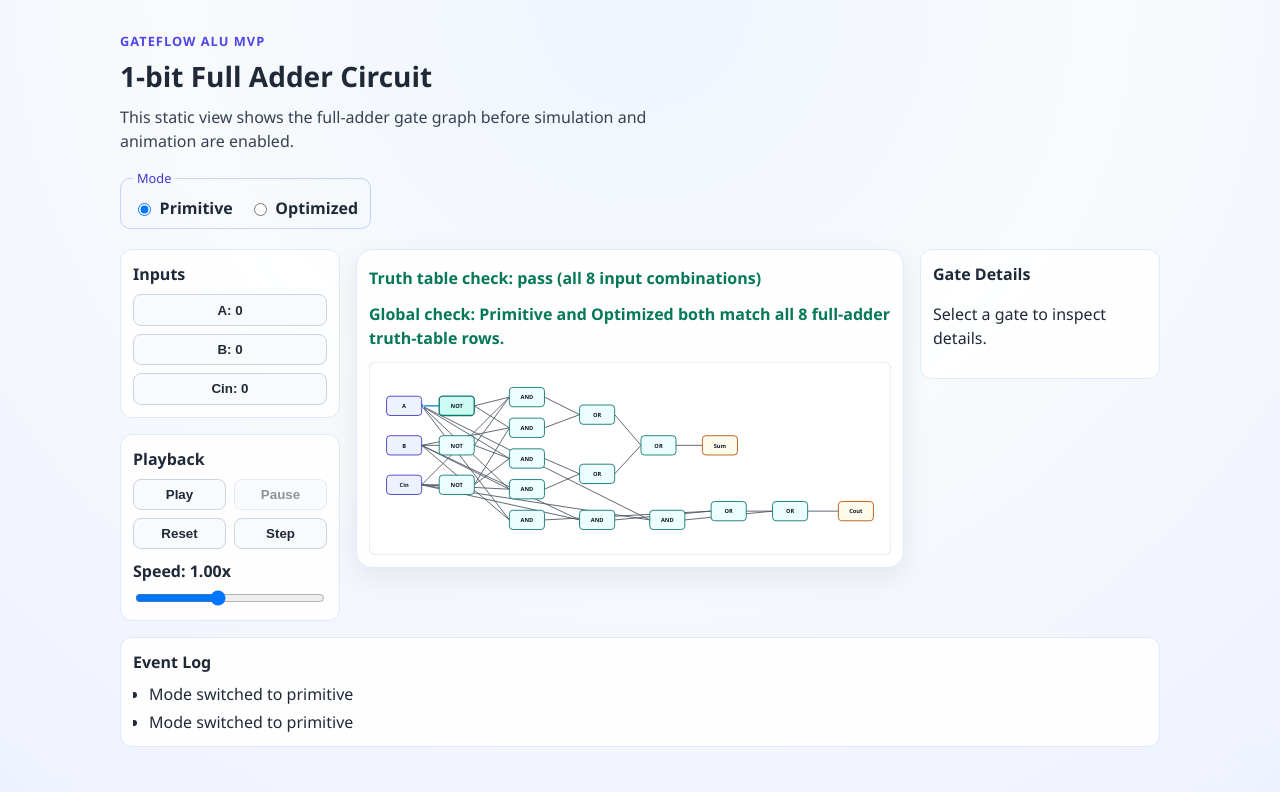
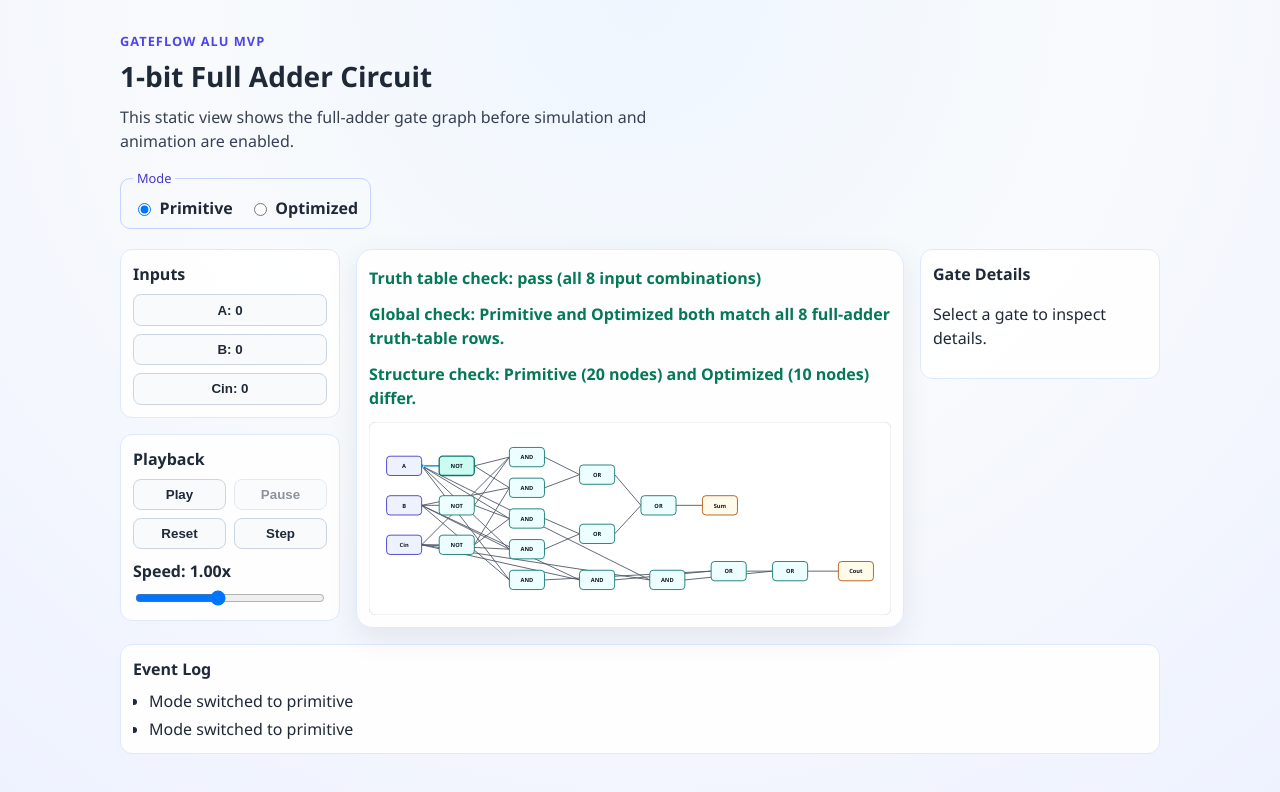
Before and after one commit to Picminmin/GateFlow-ALU, a React (Vite) app: page / in a window 1280 px wide. Shown: the top 792 px of the page. Built offline with nearby package versions, Linux system fonts and the light colour scheme.

Commit message:
Add structural difference check for modes

```diff
--- a/src/App.tsx
+++ b/src/App.tsx
@@ -20,6 +20,9 @@ function App() {
   const primitiveValidation = validateFullAdderCircuit(fullAdderCircuits.primitive);
   const optimizedValidation = validateFullAdderCircuit(fullAdderCircuits.optimized);
   const allTruthTableChecksPass = primitiveValidation.isValid && optimizedValidation.isValid;
+  const structuresDiffer =
+    fullAdderCircuits.primitive.nodes.length !== fullAdderCircuits.optimized.nodes.length ||
+    fullAdderCircuits.primitive.edges.length !== fullAdderCircuits.optimized.edges.length;
   const demoSignalEdge = activeCircuit.edges[0]?.id;
   const demoSignals: WireSignal[] = demoSignalEdge
     ? [{ edgeId: demoSignalEdge, value: 1, startTime: 0, endTime: 1 }]
@@ -152,6 +155,11 @@ function App() {
             ? 'Global check: Primitive and Optimized both match all 8 full-adder truth-table rows.'
             : 'Global check: At least one mode fails truth-table validation.'}
         </p>
+        <p className={structuresDiffer ? 'validation-ok' : 'validation-error'}>
+          {structuresDiffer
+            ? `Structure check: Primitive (${fullAdderCircuits.primitive.nodes.length} nodes) and Optimized (${fullAdderCircuits.optimized.nodes.length} nodes) differ.`
+            : 'Structure check: Primitive and Optimized graphs are not structurally distinct.'}
+        </p>
         <CircuitViewport
           circuit={activeCircuit}
           activeSignals={demoSignals}
```
Also changed, not shown: 1 other file (tests, documents, lock files or other folders).
